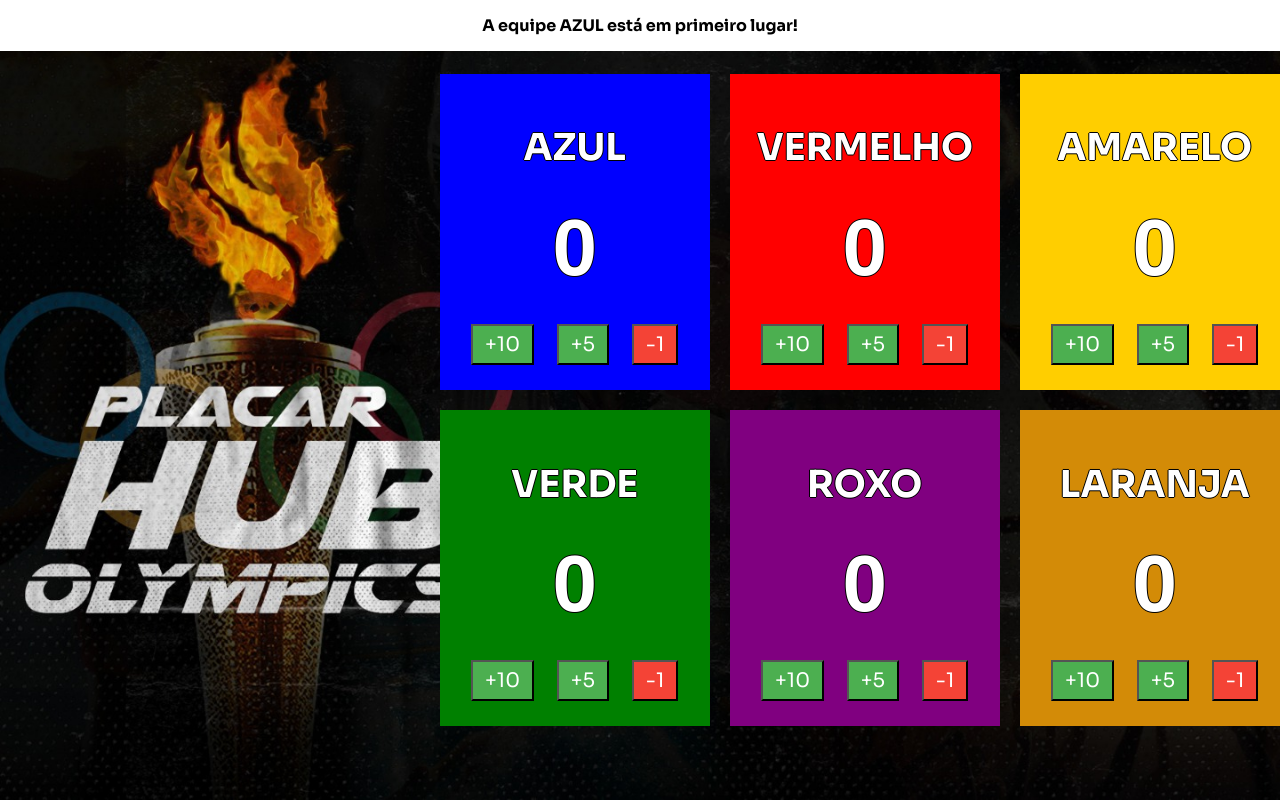
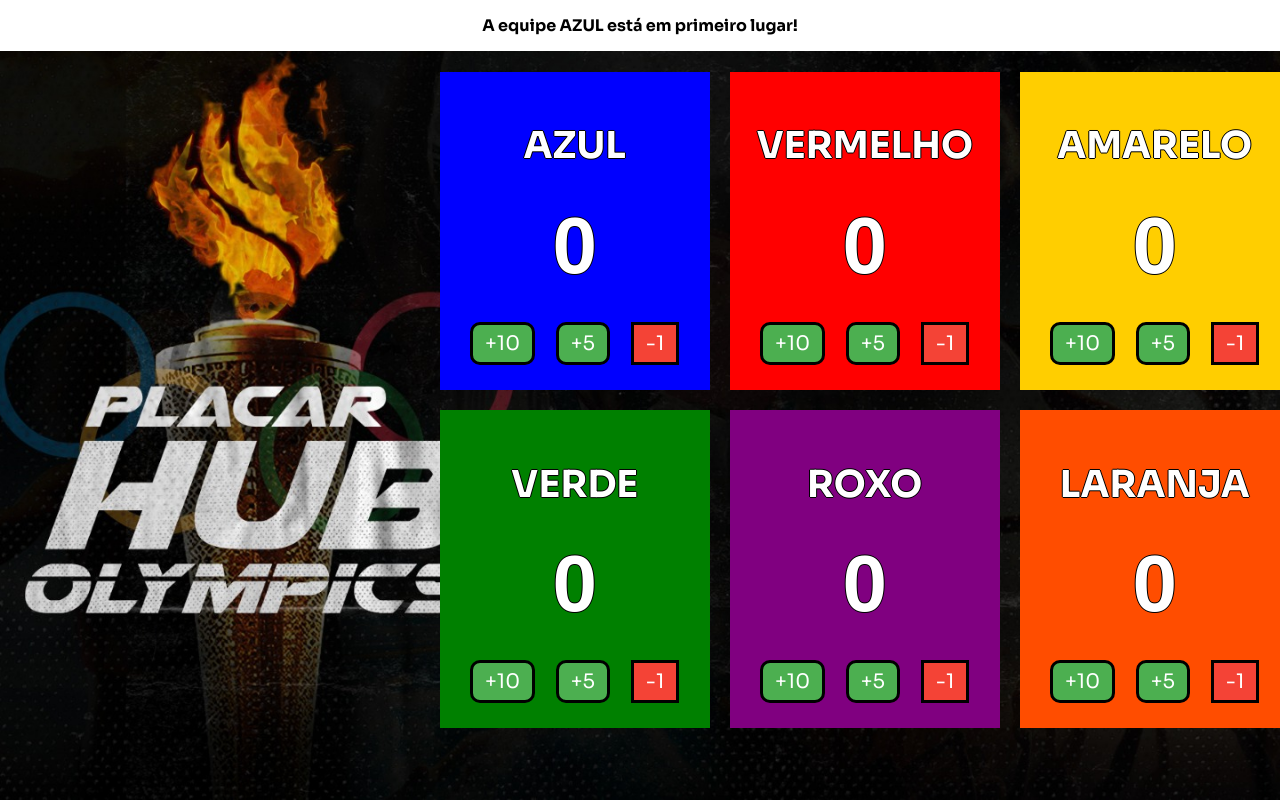
Before and after one commit to T4goz2005/ScoreBoard, a plain HTML site: page index.html in a window 1280 px wide. Drawn offline with Linux system fonts and the light colour scheme; a web font is replaced by a local one.

Commit message:
Update color teams

```diff
--- a/css/style.css
+++ b/css/style.css
@@ -99,8 +99,8 @@
 
 
 .team.orangeteam{
-    border: 10px solid rgb(211, 139, 7);
-    background-color:  rgb(211, 139, 7);
+    border: 10px solid #FF4D00;
+    background-color:  #FF4D00;
     color: #fff;
 }
 
@@ -128,6 +128,8 @@
 .btn-add {
     background-color: #4CAF50;
     color: white;
+    border-radius: 10px;
+    border: 3px solid black;
     font-family: 'Sora', Tahoma, Geneva;
 }
 
@@ -140,6 +142,8 @@
     background-color: #f44336;
     color: white;
     font-family: 'Sora', Tahoma, Geneva;
+    border: 3px solid black;
+
 }
 
 .btn-remove:hover {
```
